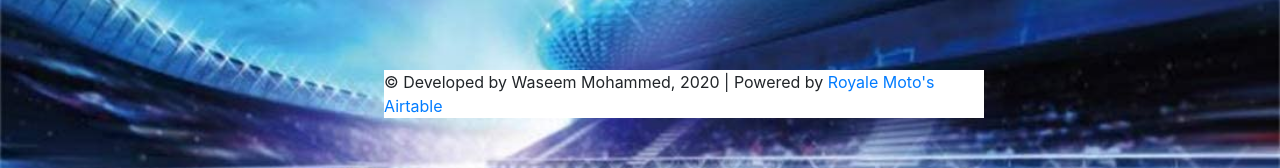
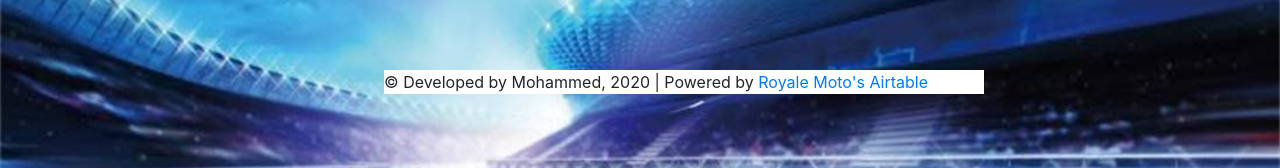
Before and after one commit to akram185/Royale-Moto, a React (Create React App) app: page / in a window 1280 px wide. Shown: the part 280-448 px from the top of the page. Built offline with nearby package versions, Linux system fonts and the light colour scheme; no server answers.

Commit message:
test deploy

```diff
--- a/src/App.js
+++ b/src/App.js
@@ -28,7 +28,7 @@ function App() {
       </Route>
       <footer>
         <p>
-          © Developed by Waseem Mohammed, 2020 | Powered by{" "}
+          © Developed by Mohammed, 2020 | Powered by{" "}
           <a href="https://airtable.com/tblHhxL6KnP5ie5PC/viwqjI8MIMAF39TKd?blocks=hide">
             Royale Moto's Airtable
           </a>{" "}
```
